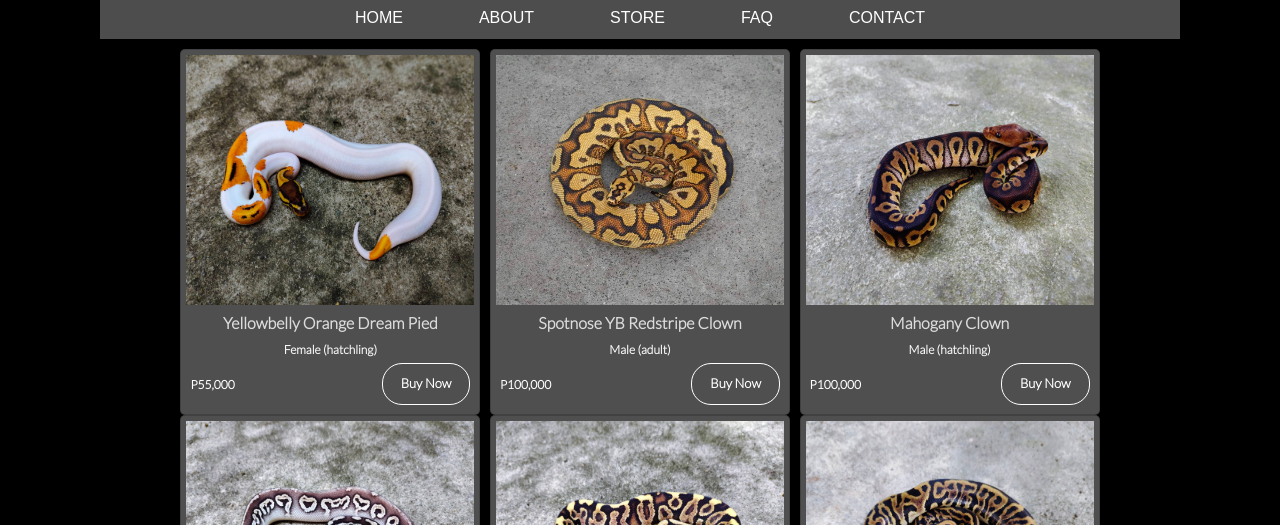
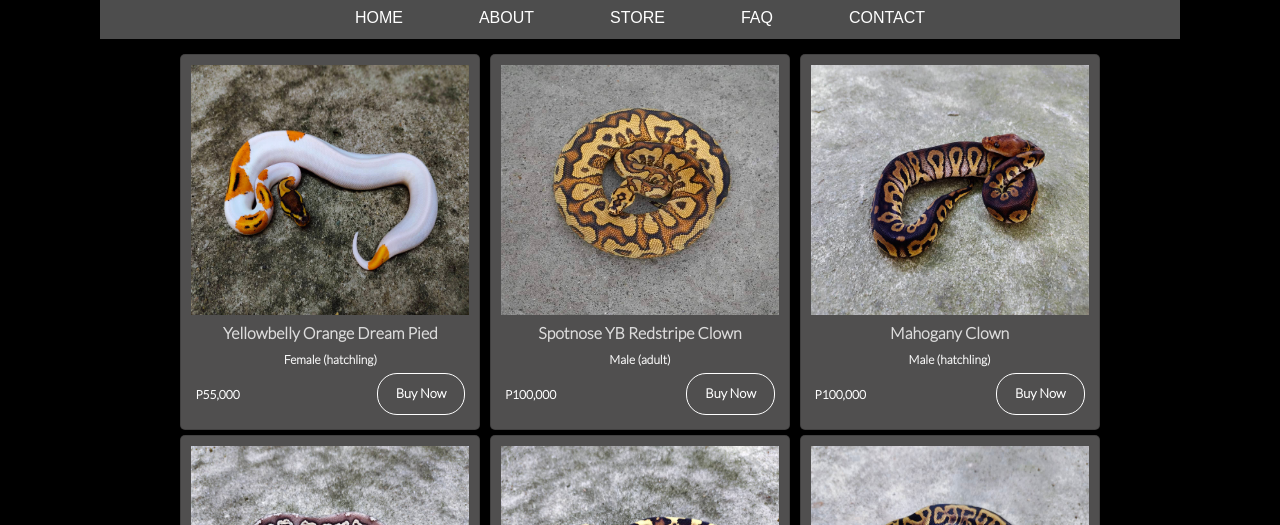
Before and after one commit to awabjames/miniproject, a plain HTML site: page sale.html in a window 1280 px wide. Shown: the part 275-800 px from the top of the page. Drawn offline with nearby package versions, Linux system fonts and the light colour scheme.

Commit message:
Update style.css

```diff
--- a/css/style.css
+++ b/css/style.css
@@ -330,13 +330,14 @@ footer{
 
 }
 
- .products .card {
+.products .card {
   width: 300px;
   background: rgb(80, 79, 79);
   border-radius: 5px;
-  padding: 5px;
-  margin-bottom: 8px;
+  padding: 10px;
+  margin-bottom: 10px;
   margin: auto;
+  margin-top: 5px;
  }
 
 .products .card img{
```
